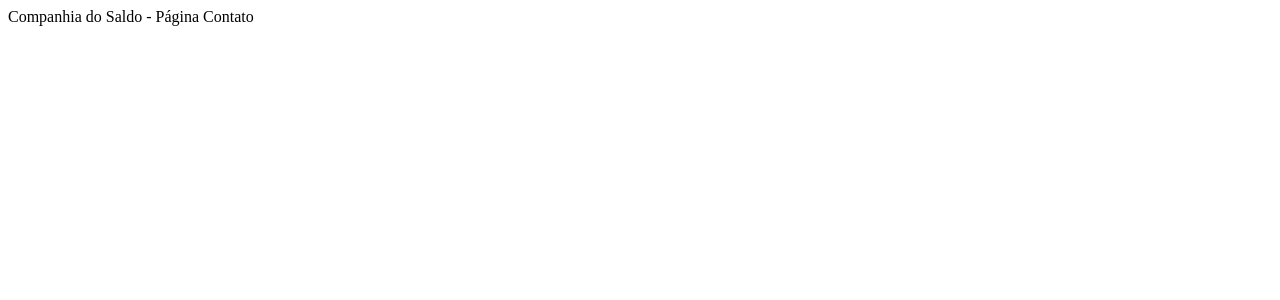
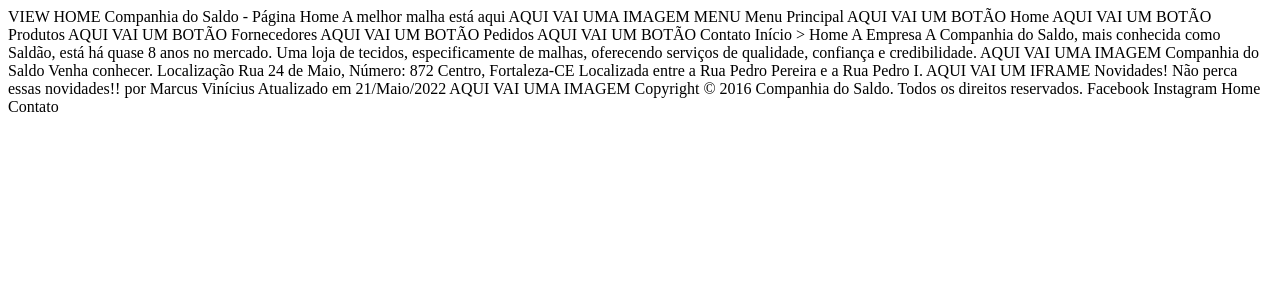
Before and after one commit to marcusviniciusmo/CompanhiaDoSaldo_Website_DEPRECATED, a React (Create React App) app in the folder frontend/: page / in a window 1280 px wide. Shown: the top 300 px of the page. Built offline with nearby package versions, Linux system fonts and the light colour scheme.

Commit message:
Data definition in the Home view

```diff
--- a/frontend/src/App.tsx
+++ b/frontend/src/App.tsx
@@ -7,7 +7,7 @@ import Contato from 'views/Contato';
 
 function App() {
   return (
-    <Contato />
+    <Home />
   );
 }
 
--- a/frontend/src/views/Home/index.tsx
+++ b/frontend/src/views/Home/index.tsx
@@ -1,7 +1,46 @@
 function Home() {
   return (
     <>
+      VIEW HOME
       Companhia do Saldo - Página Home
+      A melhor malha está aqui
+      AQUI VAI UMA IMAGEM
+      MENU
+      Menu Principal
+      AQUI VAI UM BOTÃO
+      Home
+      AQUI VAI UM BOTÃO
+      Produtos
+      AQUI VAI UM BOTÃO
+      Fornecedores
+      AQUI VAI UM BOTÃO
+      Pedidos
+      AQUI VAI UM BOTÃO
+      Contato
+      Início &gt; Home
+      A Empresa
+      A Companhia do Saldo, mais conhecida como Saldão, está há quase 8 anos no
+      mercado. Uma loja de tecidos, especificamente de malhas, oferecendo
+      serviços de qualidade, confiança e credibilidade.
+      AQUI VAI UMA IMAGEM
+      Companhia do Saldo
+      Venha conhecer.
+      Localização
+      Rua 24 de Maio,
+      Número: 872
+      Centro, Fortaleza-CE
+      Localizada entre a Rua Pedro Pereira e a Rua Pedro I.
+      AQUI VAI UM IFRAME
+      Novidades!
+      Não perca essas novidades!!
+      por Marcus Vinícius
+      Atualizado em 21/Maio/2022
+      AQUI VAI UMA IMAGEM
+      Copyright &copy; 2016 Companhia do Saldo. Todos os direitos reservados.
+      Facebook
+      Instagram
+      Home
+      Contato
     </>
   );
 };
```
